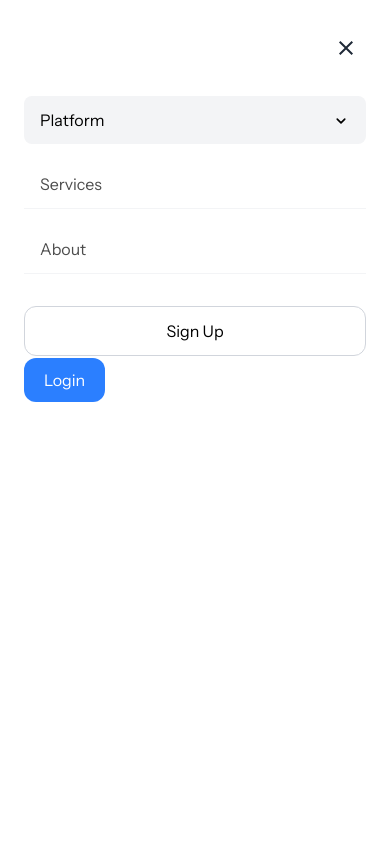
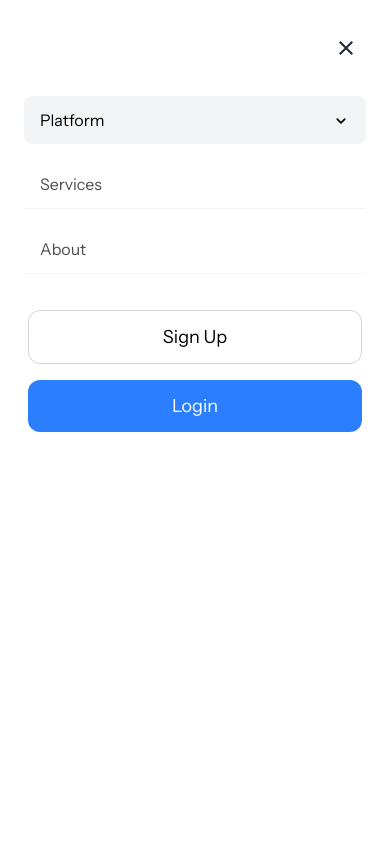
Before and after one commit to Yulong-Dev/Devalyze_url_shortener, a React (Vite) app in the folder devalyze_url/: page / in a window 390 px wide. Both pictures are taken after a click on the button "Open menu". Shown: the top 844 px of the page. Built offline with nearby package versions, Linux system fonts and the light colour scheme; a web font is replaced by a local one.

Commit message:
Mobile nac adjusted

```diff
--- a/devalyze_url/src/components/Navbar.jsx
+++ b/devalyze_url/src/components/Navbar.jsx
@@ -115,7 +115,7 @@ export default function Navbar() {
 
       {/* Desktop Auth Buttons */}
       <motion.div
-        className="hidden md:flex items-center gap-4 h-11"
+        className="hidden lg:flex items-center gap-4 h-11"
         initial={{ opacity: 0 }}
         animate={{ opacity: 1 }}
         transition={{ delay: 0.4 }}
@@ -208,34 +208,31 @@ export default function Navbar() {
               ))}
 
               {/* Mobile Auth Buttons */}
-              <div className="flex flex-col gap-3 mt-4">
-                <motion.a
+              <div className="flex flex-col p-1 gap-4 mt-4 min-h w-full" >
+                <Link
                   href="/signup"
                   variants={navItem}
                   custom={3}
                   initial="hidden"
                   animate="visible"
                   onClick={() => setIsOpen(false)}
+                  className="w-full px-5 py-3 rounded-xl bg-white text-black border border-gray-300 text-lg font-normal hover:bg-gray-50 transition-colors text-center"
                 >
-                  <button className="w-full px-5 py-3 rounded-xl bg-white text-black border border-gray-300 text-md font-normal hover:bg-gray-50 transition-colors">
                     Sign Up
-                  </button>
-                </motion.a>
-                <motion.a
-                  href="/login"
+
+                </Link>
+                <Link
+                  to="/SignIn"
                   variants={navItem}
                   custom={3.5}
                   initial="hidden"
                   animate="visible"
                   onClick={() => setIsOpen(false)}
+                  className="w-full px-5 py-3 rounded-xl bg-blue-500 text-white text-lg font-normal hover:bg-blue-600 transition-colors text-center"
                 >
-                  <Link
-                    to="SignIn"
-                    className="w-full px-5 py-3 rounded-xl bg-blue-500 text-white text-md font-normal hover:bg-blue-600 transition-colors"
-                  >
                     Login
-                  </Link>
-                </motion.a>
+
+                </Link>
               </div>
             </div>
           </motion.div>
```
